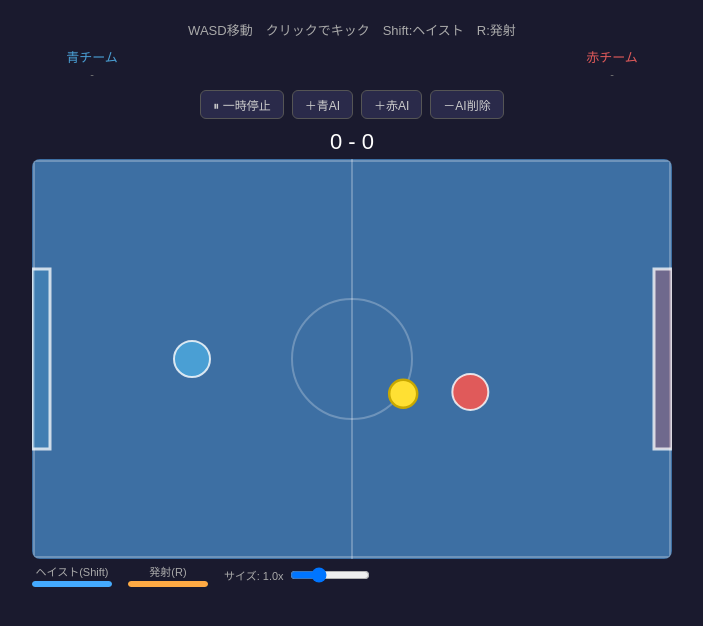
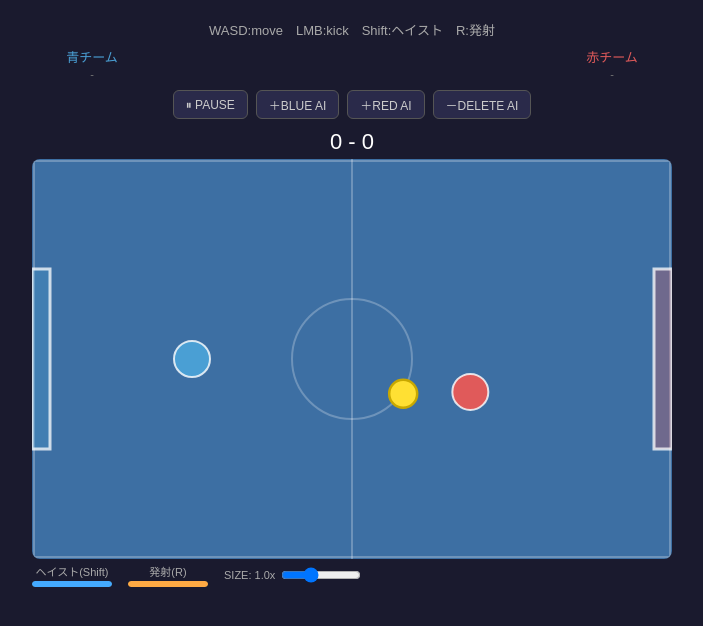
Before and after one commit to tonkotsu514-cpu/omega-game, a website: page public/index.html in a window 1280 px wide. Shown: the whole page, without its empty margins (288-991 px from the left). Drawn offline with nearby package versions, Linux system fonts and the light colour scheme; no server answers.

Commit message:
Update index.html

```diff
--- a/public/index.html
+++ b/public/index.html
@@ -28,7 +28,7 @@ canvas { display: block; border-radius: 8px; cursor: crosshair; width: 100%; max
 </style>
 </head>
 <body>
-<div id="msg">WASD移動　クリックでキック　Shift:ヘイスト　R:発射</div>
+<div id="msg">WASD:move　LMB:kick　Shift:ヘイスト　R:発射</div>
 <div id="team-ui">
   <div class="team-block">
     <span class="team-label" style="color:#4a9fd4;">青チーム</span>
@@ -40,10 +40,10 @@ canvas { display: block; border-radius: 8px; cursor: crosshair; width: 100%; max
   </div>
 </div>
 <div id="controls">
-  <button id="btn-pause">⏸ 一時停止</button>
-  <button id="btn-add-blue">＋青AI</button>
-  <button id="btn-add-red">＋赤AI</button>
-  <button id="btn-remove-ai">－AI削除</button>
+  <button id="btn-pause">⏸ PAUSE</button>
+  <button id="btn-add-blue">＋BLUE AI</button>
+  <button id="btn-add-red">＋RED AI</button>
+  <button id="btn-remove-ai">－DELETE AI</button>
 </div>
 <div id="score">0 - 0</div>
 <canvas id="c"></canvas>
@@ -57,7 +57,7 @@ canvas { display: block; border-radius: 8px; cursor: crosshair; width: 100%; max
     <div class="cd-bar"><div class="cd-fill" id="shoot-cd" style="width:100%;background:#fa4;"></div></div>
   </div>
   <div id="size-wrap">
-    <label>サイズ: <span id="size-val">1.0</span>x</label>
+    <label>SIZE: <span id="size-val">1.0</span>x</label>
     <input type="range" id="size-slider" min="0.5" max="2" step="0.1" value="1">
   </div>
 </div>
@@ -255,7 +255,7 @@ function drawField(){
   }
   if(goalFlash>90){
     ctx.fillStyle='#fff';ctx.font='bold 36px sans-serif';ctx.textAlign='center';
-    ctx.fillText(goalTeam===0?'青チームの勝ちにゃ！🎉':'赤チームの勝ちにゃ！🎉',W/2,H/2-20);ctx.textAlign='left';
+    ctx.fillText(goalTeam===0?'BLUE TEAM WIN!':'RED TEAM WIN!',W/2,H/2-20);ctx.textAlign='left';
   }
   if(paused){
     ctx.fillStyle='rgba(0,0,0,0.35)';ctx.fillRect(0,0,W,H);
@@ -343,7 +343,7 @@ socket.on('playerMoved',function(data){
 socket.on('coreKicked',function(data){core.vx=data.vx;core.vy=data.vy;});
 socket.on('paused',function(data){
   paused=data.paused;var btn=document.getElementById('btn-pause');
-  btn.textContent=paused?'▶ 再開':'⏸ 一時停止';btn.classList.toggle('active',paused);
+  btn.textContent=paused?'▶ PLAY':'⏸ PAUSE';btn.classList.toggle('active',paused);
 });
 socket.on('projectileSpawned',function(data){projectiles.push({x:data.x,y:data.y,vx:data.vx,vy:data.vy});});
 socket.on('hasteUsed',function(data){if(remotePlayers[data.id])remotePlayers[data.id].hasteActive=true;});
```
